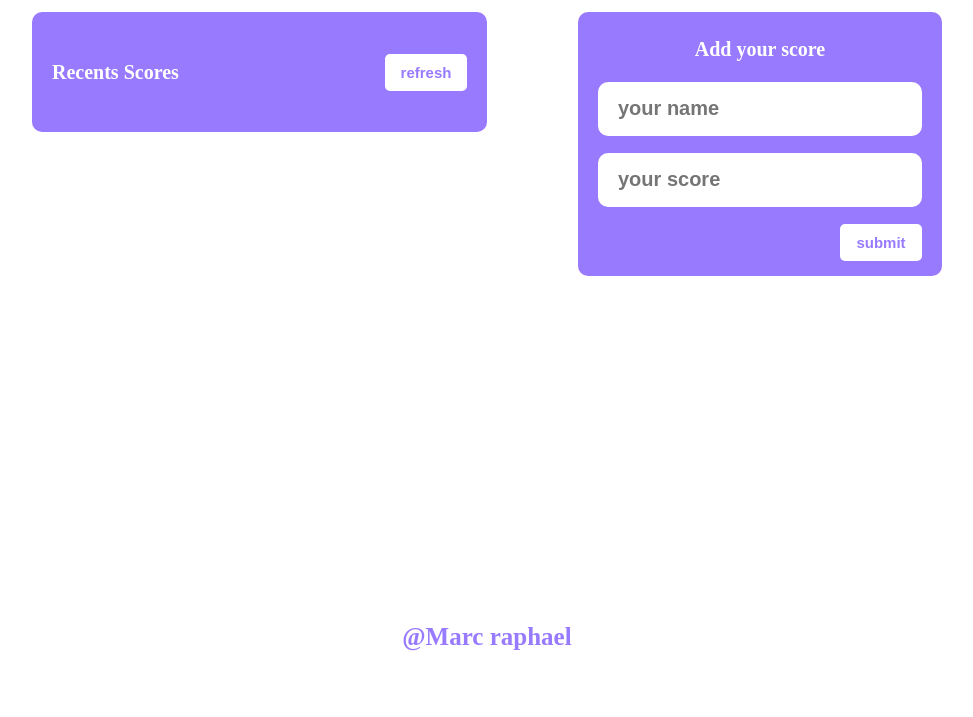
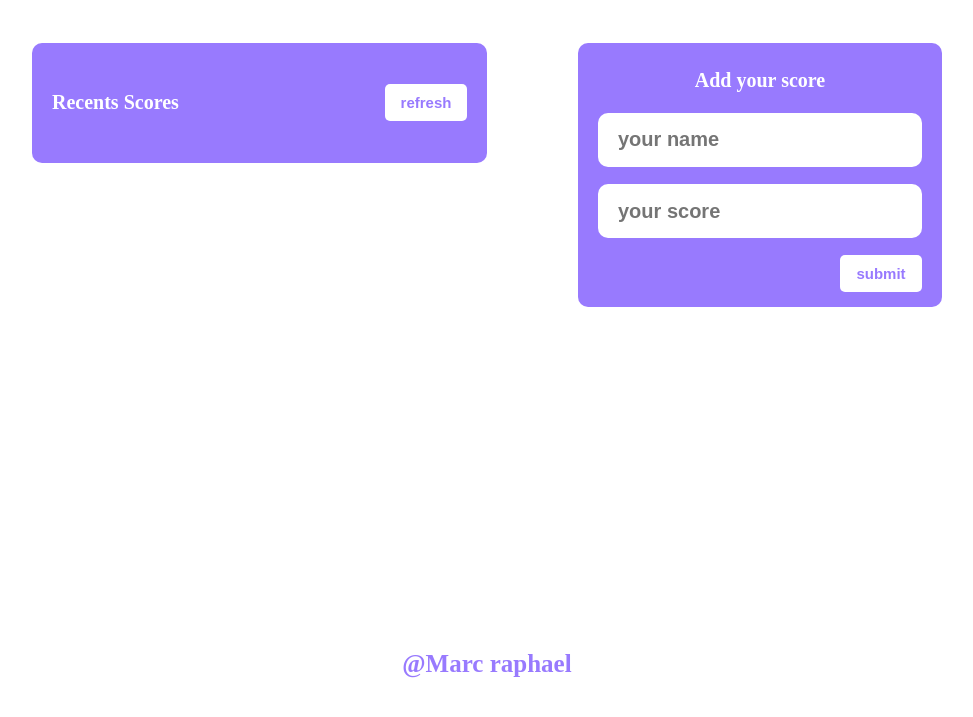
Before and after one commit to Marcraphael12/Leaderboard, a website built with webpack: page src/index.html in a window 1280 px wide. Shown: the part 83-800 px from the top of the page, without its empty margins (153-1126 px from the left). Built offline with nearby package versions, Linux system fonts and the light colour scheme; no server answers; files whose address does not match are found by name.

Commit message:
HTML: Update the structure

```diff
--- a/src/index.html
+++ b/src/index.html
@@ -6,7 +6,9 @@
   <meta name="viewport" content="width=device-width, initial-scale=1.0">
   <title>Marc Leaderboard App</title>
 </head>
-<body class="flex flex-dc flex-ai-c">
+<body class="flex flex-dc flex-ai-c flex-jc-sb">
+  <div class="blur"></div>
+  <div class="app flex flex-dc flex-ai-c flex-jc-sb">
     <header class="header flex flex-jc-c flex-ai-c">
       <h1 class="header-title">
         welcome to the leaderboard App
@@ -50,5 +52,6 @@
     <footer class="footer flex flex-jc-c flex-ai-c">
       <a href="https://www.linkedin.com/in/marc-raphael-326039204">@Marc raphael</a>
     </footer>
+  </div>
 </body>
 </html>
```
Lines whose indentation alone changed are shown as unchanged.
